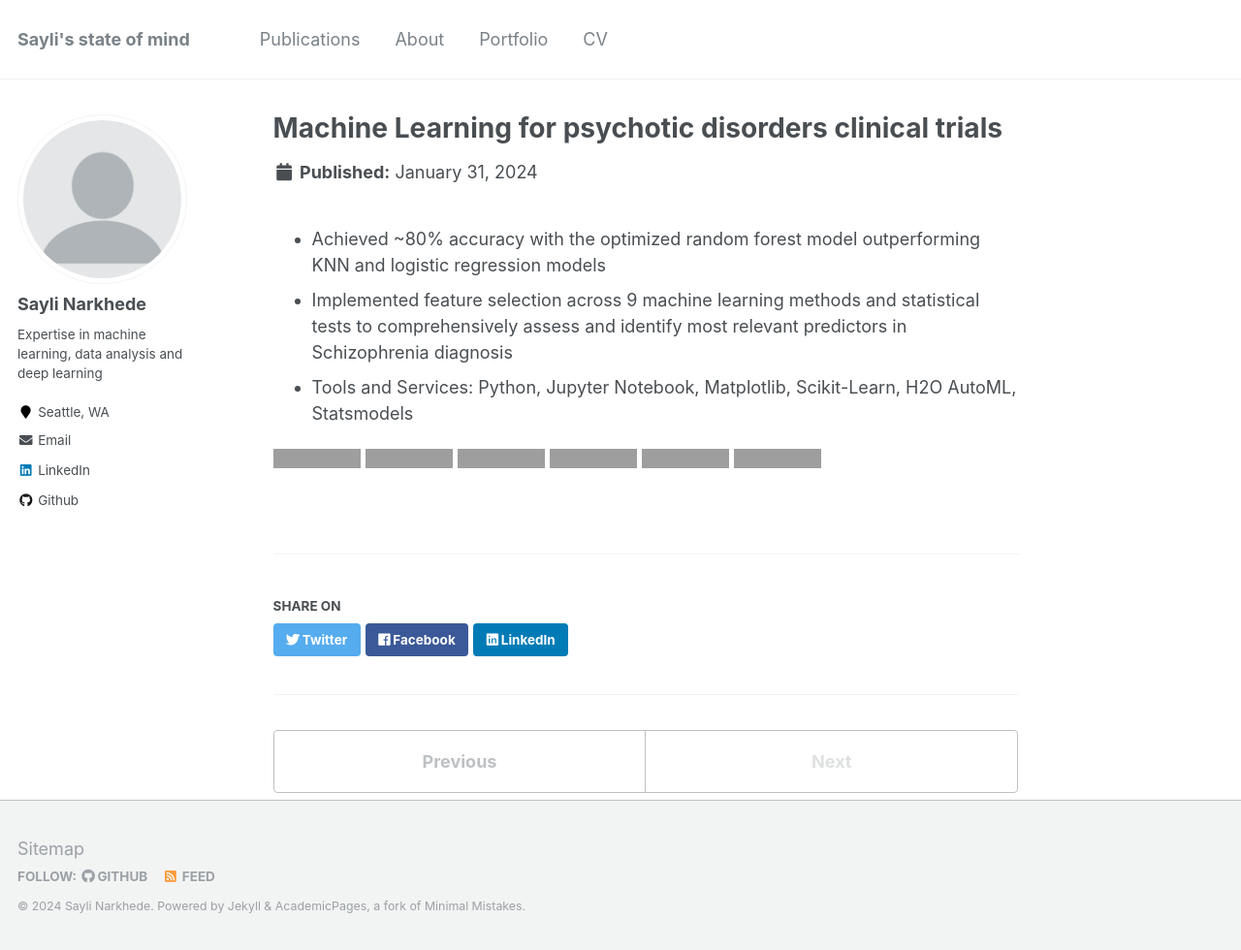
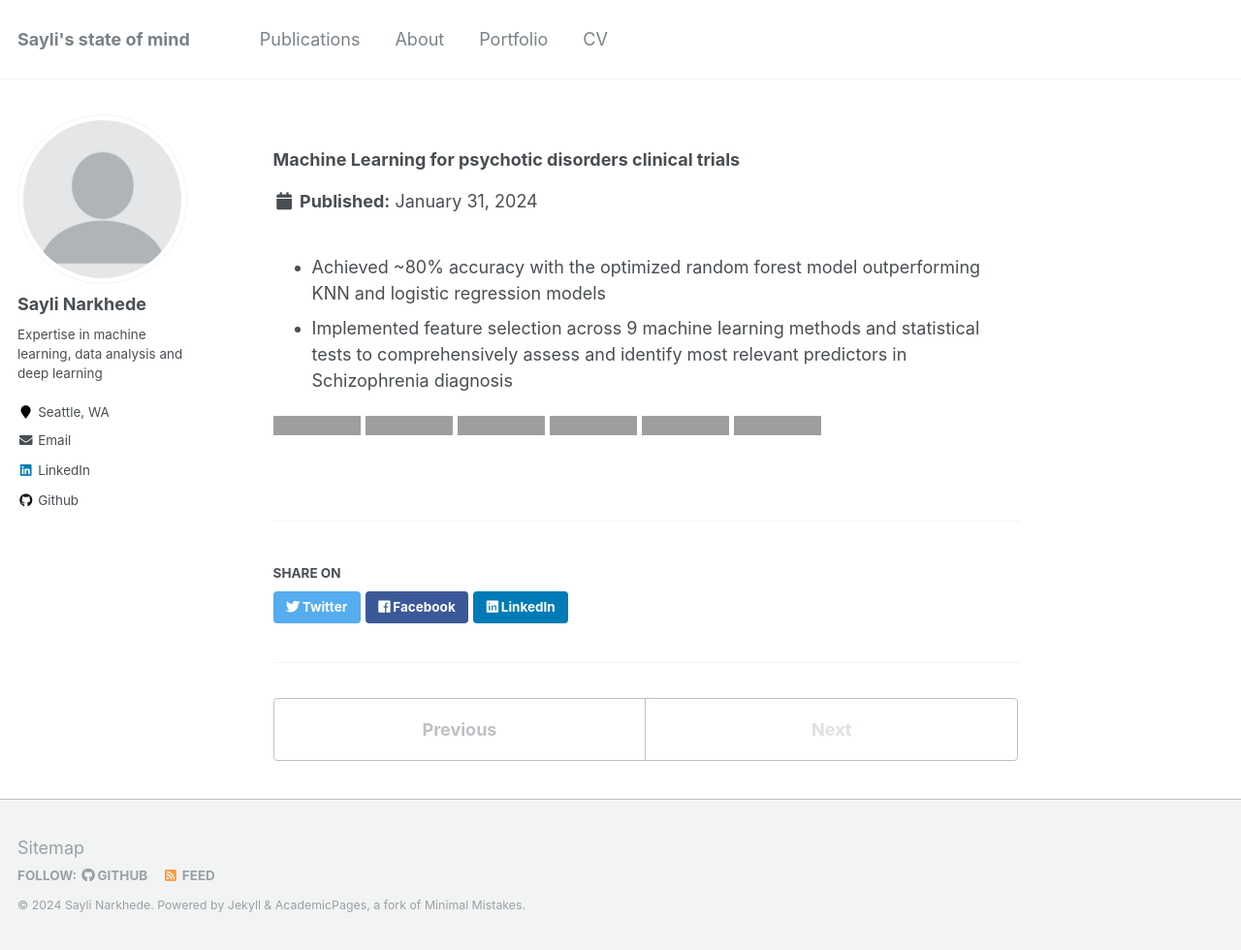
Before and after one commit to SayliMN/saylimn.github.io, a Jekyll site: the page built from _portfolio/portfolio-3.md, in a window 1280 px wide and 980 px high, cut to the strip 0-980 px from the top of the window. Shown: the whole strip at 97% size. Built offline with Jekyll 4.4.1, drawn with Linux system fonts in a browser that asks for light colours; grey boxes are pictures that could not be loaded.

Commit message:
update project 3

```diff
--- a/_portfolio/portfolio-3.md
+++ b/_portfolio/portfolio-3.md
@@ -1,12 +1,12 @@
 ---
-title: "Machine Learning for psychotic disorders clinical trials"
+title: "### Machine Learning for psychotic disorders clinical trials"
 excerpt: "<br/>"
 collection: portfolio
 ---
 
 - Achieved ~80% accuracy with the optimized random forest model outperforming KNN and logistic regression models
 - Implemented feature selection across 9 machine learning methods and statistical tests to comprehensively assess and identify most relevant predictors in Schizophrenia diagnosis
-- Tools and Services: Python, Jupyter Notebook, Matplotlib, Scikit-Learn, H2O AutoML, Statsmodels
+
 
 <p>
     <img src="https://img.shields.io/badge/Python-green" alt="Python">
```
